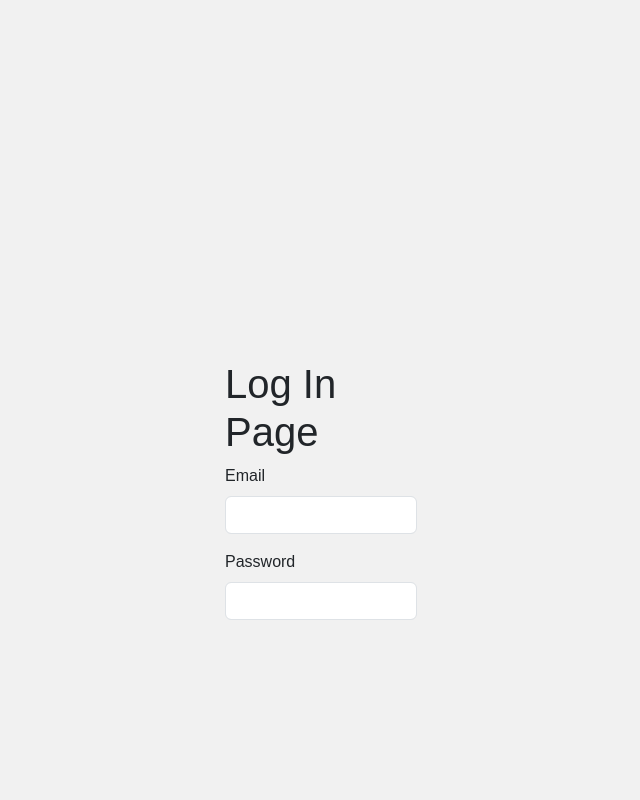
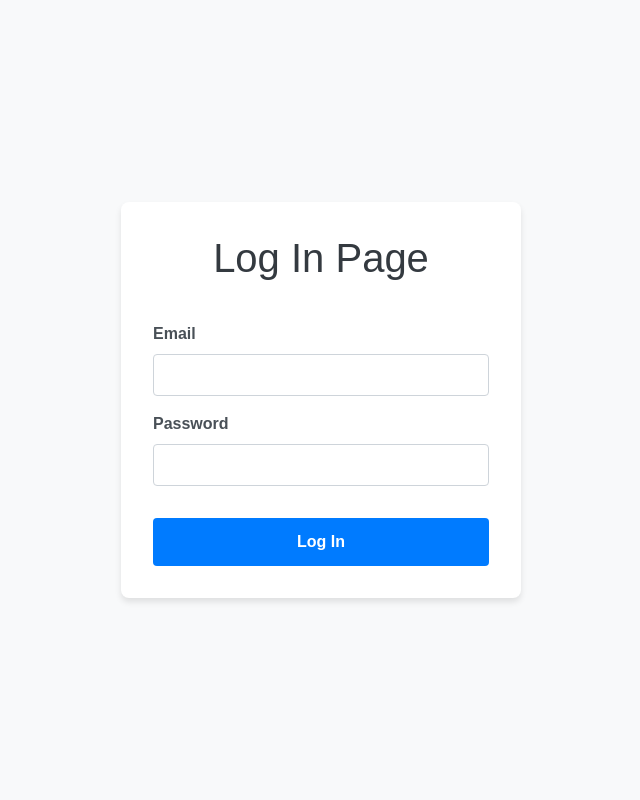
Before and after one commit to 0nlooker-max/Road-to-javaScript, a PHP site: page /login.html in a window 1280 px wide. Shown: the whole page, without its empty margins (319-959 px from the left). Run offline with PHP 8.4, Linux system fonts and the light colour scheme.

Commit message:
added form to login inputs

```diff
--- a/login.html
+++ b/login.html
@@ -11,6 +11,7 @@
     <div class="container__login">
         <div class="containers">
             <h1>Log In Page</h1>
+            <form id="loginform">
                 <div class="col mb-3">
                     <label for="emailinput" class="form-label">Email</label>
                     <input type="text" class="form-control" id="emailinput" name="emailinput" required>
@@ -19,6 +20,8 @@
                     <label for="passwordinput" class="form-label">Password</label>
                     <input type="text" class="form-control" id="passwordinput" name="passwordinput" required>
                 </div>
+                <button type="submit">Log In</button>
+            </form>
         </div>
     </div>
 </body>
--- a/logstyle.css
+++ b/logstyle.css
@@ -1,22 +1,65 @@
-*{
+body {
+    font-family: Arial, sans-serif;
+    background-color: #f8f9fa; /* Light gray background */
     margin: 0;
     padding: 0;
-    font-family: Arial, sans-serif;
-    background-color: #f1f1f1;
-}
-.containers{
-    position: fixed;
-    inset: 0px;
-    width: 12rem;
-    height: 5rem;
-    max-width: 100vw;
-    max-height: 100dvh;
-    margin: auto;
-}
-.container__login{
     display: flex;
     justify-content: center;
     align-items: center;
-    background-color: #f1f1f1;
+    height: 100vh;
+}
 
+.container__login {
+    background-color: #ffffff; /* White background for the form */
+    padding: 2rem;
+    border-radius: 8px;
+    box-shadow: 0 4px 6px rgba(0, 0, 0, 0.1); /* Subtle shadow */
+    max-width: 400px;
+    width: 100%;
 }
+
+h1 {
+    text-align: center;
+    margin-bottom: 1.5rem;
+    color: #343a40; /* Dark gray text */
+}
+
+.form-label {
+    font-weight: bold;
+    color: #495057; /* Slightly darker gray for labels */
+}
+
+.form-control {
+    border: 1px solid #ced4da; /* Light gray border */
+    border-radius: 4px;
+    padding: 0.5rem;
+    font-size: 1rem;
+}
+
+.form-control:focus {
+    border-color: #80bdff; /* Blue border on focus */
+    box-shadow: 0 0 0 0.2rem rgba(0, 123, 255, 0.25); /* Blue glow */
+}
+
+button {
+    width: 100%;
+    padding: 0.75rem;
+    background-color: #007bff; /* Bootstrap primary blue */
+    color: #ffffff;
+    border: none;
+    border-radius: 4px;
+    font-size: 1rem;
+    font-weight: bold;
+    cursor: pointer;
+    margin-top: 1rem;
+}
+
+button:hover {
+    background-color: #0056b3; /* Darker blue on hover */
+}
+
+.containers {
+    display: flex;
+    flex-direction: column;
+    gap: 1rem;
+}
```
Lines whose indentation alone changed are shown as unchanged.
